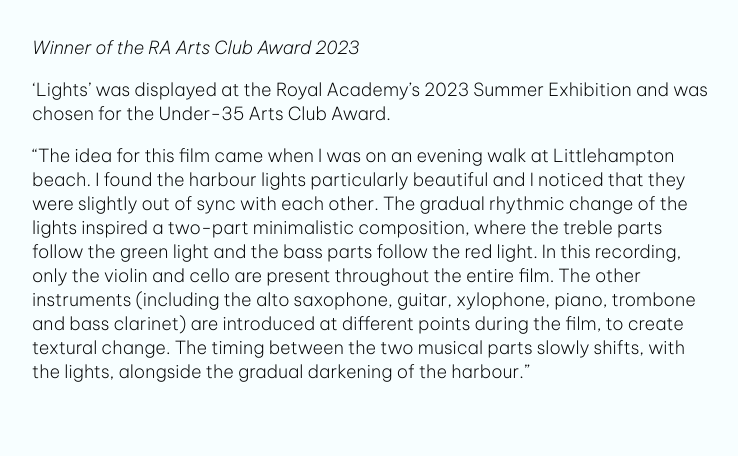
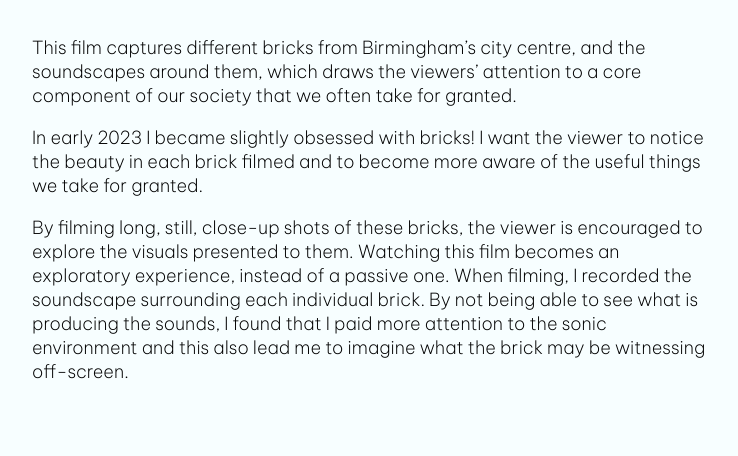
Before and after one commit to kinna-music/kinna-music.github.io, a Jekyll site: the page built from _film/bricks.md, in a window 1280 px wide. Shown: the part 619-1075 px from the top of the page, without its empty margins (266-1004 px from the left). Built offline with Jekyll 4.4.1, drawn with Linux system fonts in a browser that asks for light colours.

Commit message:
New films & music

```diff
--- a/_film/bricks.md
+++ b/_film/bricks.md
@@ -1,23 +1,23 @@
 ---
 layout: film
-title: Lights
+title: Bricks
 date: 01/08/2023
 publish: true
-order: 10
-summary: Lights was displayed at the Royal Academys 2023 Summer Exhibition and was chosen for the Under-35 Arts Club Award.
-description: A pair of out of sync harbour lights drive a minimalist composition.x
-image: "/static/images/film/lights.jpg"
-youtube-embed: "https://www.youtube.com/embed/8VqQ-mX7kyk?si=EKi0TKoeZCx5c2jZ"
-youtube-url: "https://www.youtube.com/watch?v=8VqQ-mX7kyk"
-duration: 744
+order: 20
+summary: Different bricks from Birmingham's city centre with soundscapes surrounding them
+description: Different bricks from Birmingham's city centre with soundscapes surrounding them.
+image: "/static/images/film/bricks.png"
+youtube-embed: "https://www.youtube.com/embed/1vfLQYbeD9Q?si=sHxvAaFgQD1zxmmp"
+youtube-url: "https://www.youtube.com/watch?v=1vfLQYbeD9Q"
+duration: 2639
 ---
 
-<div class="main" markdown="1">
+# Bricks
 
-**Winner of the RA Arts Club Award 2023**
+This film captures different bricks from Birmingham's city centre, and the soundscapes around them, which draws the viewers' attention to a core component of our society that we often take for granted.
 
-&lsquo;Lights&rsquo; was displayed at the Royal Academy&rsquo;s 2023 Summer Exhibition and was chosen for the Under-35 Arts Club Award.
 
-&ldquo;The idea for this film came when I was on an evening walk at Littlehampton beach. I found the harbour lights particularly beautiful and I noticed that they were slightly out of sync with each other. The gradual rhythmic change of the lights inspired a two-part minimalistic composition, where the treble parts follow the green light and the bass parts follow the red light. In this recording, only the violin and cello are present throughout the entire film. The other instruments (including the alto saxophone, guitar, xylophone, piano, trombone and bass clarinet) are introduced at different points during the film, to create textural change. The timing between the two musical parts slowly shifts, with the lights, alongside the gradual darkening of the harbour.&rdquo;
 
-</div>
+In early 2023 I became slightly obsessed with bricks! I want the viewer to notice the beauty in each brick filmed and to become more aware of the useful things we take for granted.
+
+By filming long, still, close-up shots of these bricks, the viewer is encouraged to explore the visuals presented to them. Watching this film becomes an exploratory experience, instead of a passive one. When filming, I recorded the soundscape surrounding each individual brick. By not being able to see what is producing the sounds, I found that I paid more attention to the sonic environment and this also lead me to imagine what the brick may be witnessing off-screen.
```
Also changed, not shown: _film/lights.md (+0 -4 lines), _music/harpsichordsongs.md (+2 -2 lines), _music/herrevcoda.md (+1 -1 lines), _music/herrevelationlive.md (+1 -1 lines), _film/deathbreathing.md (line endings or trailing spaces), 3 other files.
